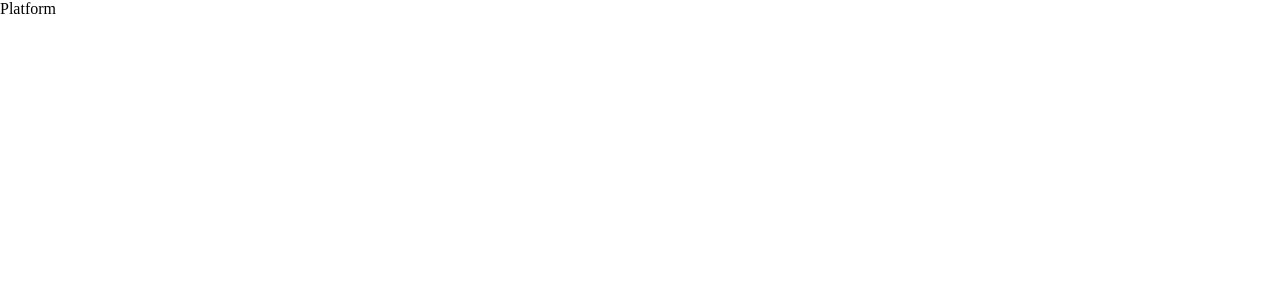
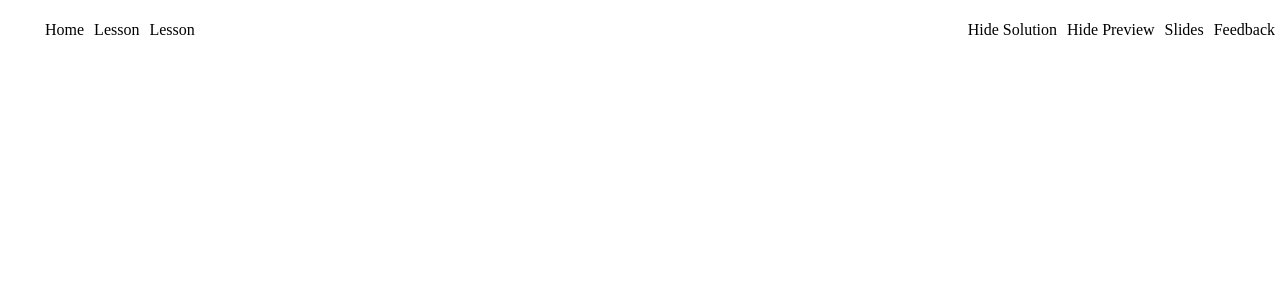
Before and after one commit to kalburgimanjunath/stackblitz-react-learning-platform, a React (Create React App) app: page /platform in a window 1280 px wide. Shown: the top 300 px of the page. Built offline with nearby package versions, Linux system fonts and the light colour scheme.

Commit message:
2 files modified

```diff
--- a/src/platform/index.tsx
+++ b/src/platform/index.tsx
@@ -1,4 +1,25 @@
 import React from 'react';
+const Header = () => {
+  return (
+    <div style={{ display: 'flex', justifyContent: 'space-between' }}>
+      <ul>
+        <li>Home</li>
+        <li>Lesson</li>
+        <li>Lesson</li>
+      </ul>
+      <ul>
+        <li>Hide Solution</li>
+        <li>Hide Preview</li>
+        <li>Slides</li>
+        <li>Feedback</li>
+      </ul>
+    </div>
+  );
+};
 export default function Platform() {
-  return <div>Platform</div>;
+  return (
+    <div className="platform">
+      <Header />
+    </div>
+  );
 }
--- a/src/style.css
+++ b/src/style.css
@@ -35,3 +35,17 @@ body {
 .p-20 {
   padding: 20px;
 }
+.platform {
+}
+.platform ul {
+  display: flex;
+  list-style-type: none;
+  justify-content: space-around;
+}
+.platform ul li {
+  padding: 5px 5px;
+}
+.platform ul li:hover {
+  cursor: pointer;
+  background-color: #d0d0d0;
+}
```
